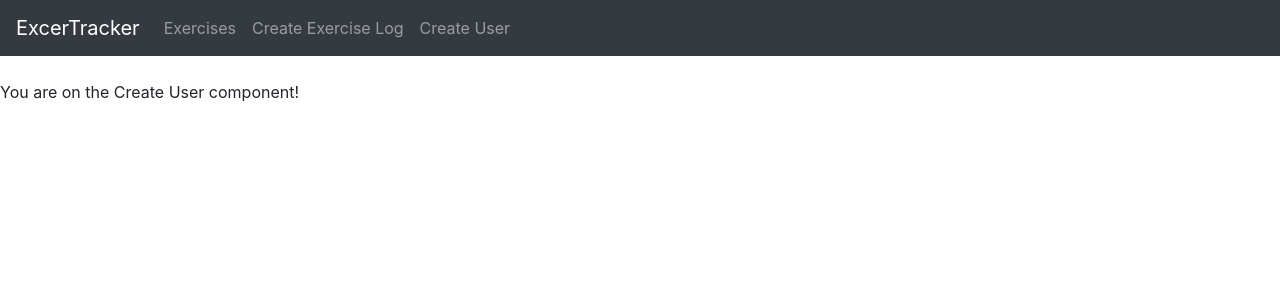
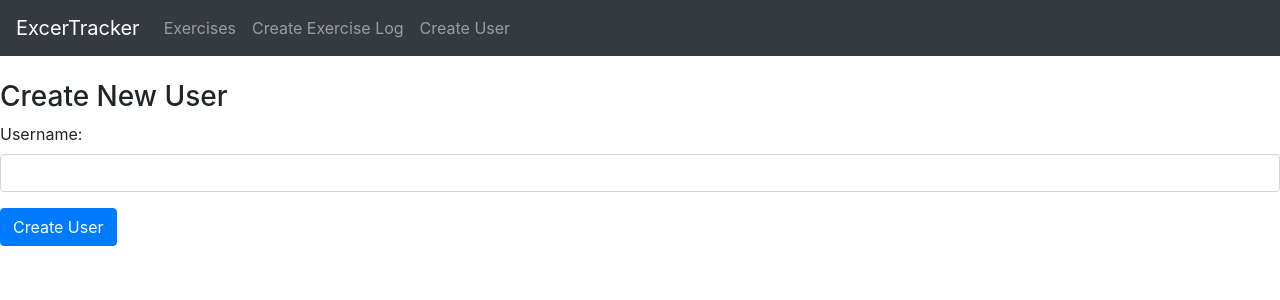
Before and after one commit to dbeattie/exercise-trackr, a React (Create React App) app: page /user in a window 1280 px wide. Shown: the top 300 px of the page. Built offline with nearby package versions, Linux system fonts and the light colour scheme.

Commit message:
add create user component form

```diff
--- a/src/components/create-user.component.js
+++ b/src/components/create-user.component.js
@@ -1,12 +1,59 @@
-import React, { Component } from 'react';
-
+import React, { Component } from "react";
 
 export default class CreateUser extends Component {
+  constructor(props) {
+    super(props);
+
+    this.onChangeUsername = this.onChangeUsername.bind(this);
+    this.onSubmit = this.onSubmit.bind(this);
+    this.state = {
+      username: "",
+    };
+  }
+
+  onChangeUsername(e) {
+    this.setState({
+      username: e.target.value,
+    });
+  }
+  onSubmit(e) {
+    e.preventDefault();
+
+    const newUser = {
+      username: this.state.username,
+    };
+
+    console.log(newUser);
+
+    this.setState({
+      username: "",
+    });
+  }
+
   render() {
     return (
       <div>
-        <p>You are on the Create User component!</p>
+        <h3>Create New User</h3>
+        <form onSubmit={this.onSubmit}>
+          <div className="form-group">
+            <label>Username: </label>
+            <input
+              type="text"
+              required
+              className="form-control"
+              value={this.state.username}
+              onChange={this.onChangeUsername}
+            />
+          </div>
+          <div className="form-group">
+            <input
+              type="submit"
+              value="Create User"
+              className="btn btn-primary"
+            />
+          </div>
+        </form>
       </div>
-    )
+    );
   }
 }
```
Also changed, not shown: 1 other file (tests, documents, lock files or other folders).
